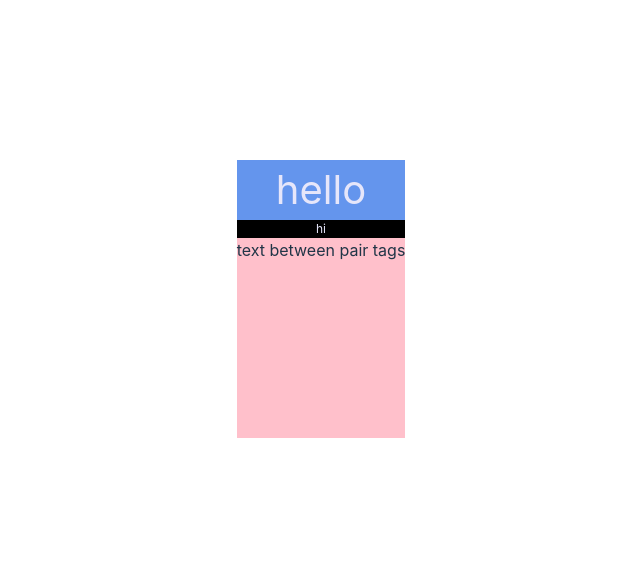
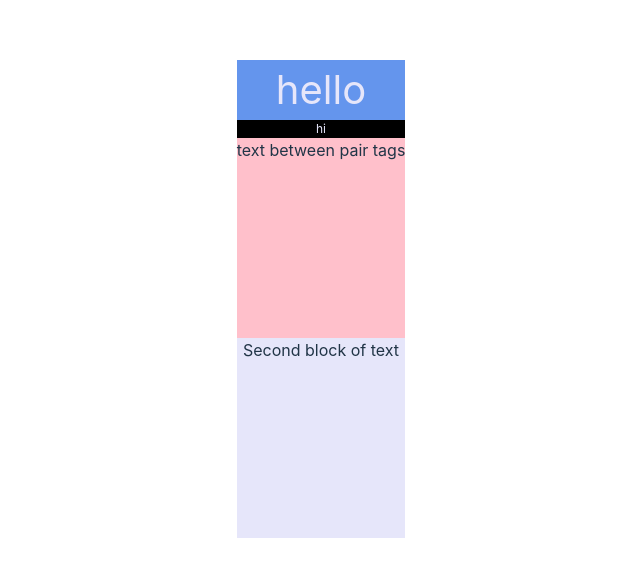
Before and after one commit to w7595wen/React-Project, a React (Vite) app in the folder vite-project/: page / in a window 1280 px wide. Shown: the part 101-678 px from the top of the page, without its empty margins (319-959 px from the left). Built offline with nearby package versions, Linux system fonts and the light colour scheme.

Commit message:
added another text block that conveniently has {children} key

```diff
--- a/vite-project/src/App.jsx
+++ b/vite-project/src/App.jsx
@@ -77,6 +77,9 @@ function App() {
       <MyComponent bgColor="Pink" height={120}>
         text between pair tags
       </MyComponent>
+      <MyComponent bgColor="Lavender" height={40}>
+        Second block of text
+      </MyComponent>
     </div>
   );
 }
```
